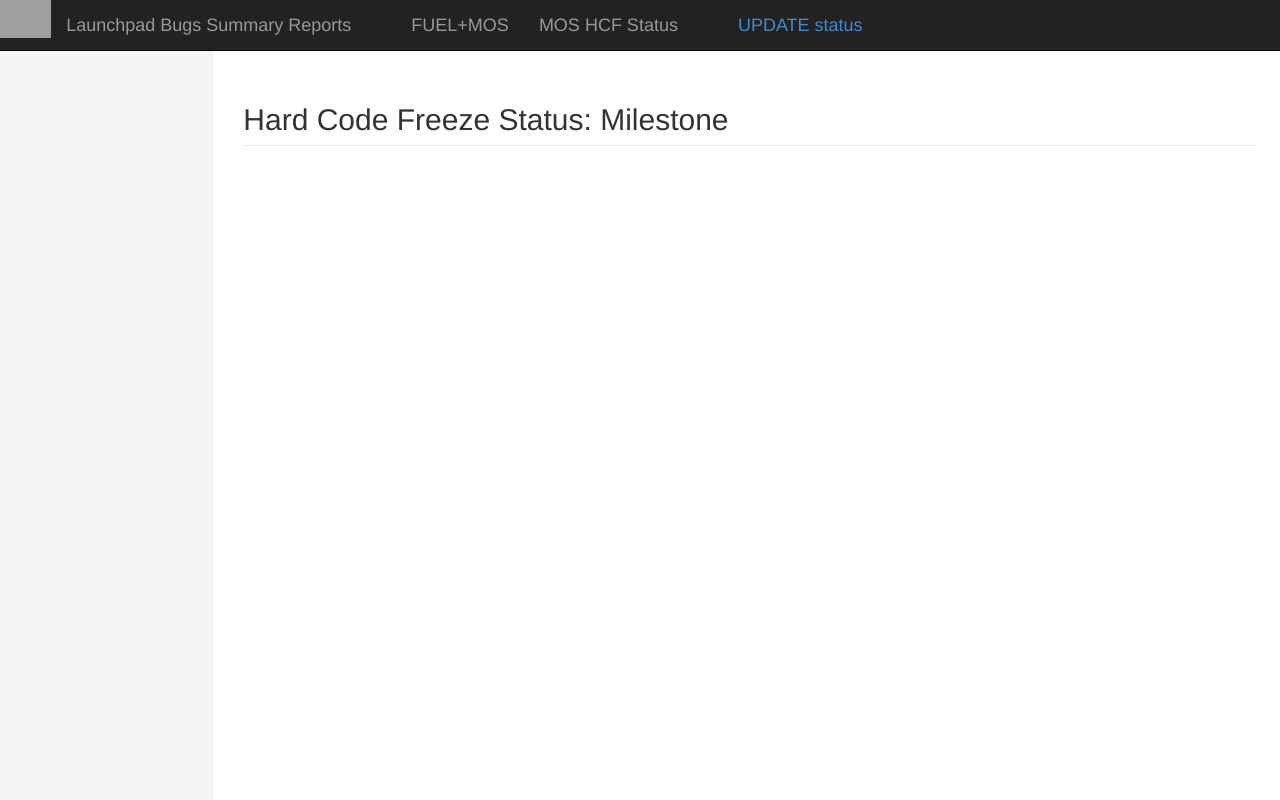
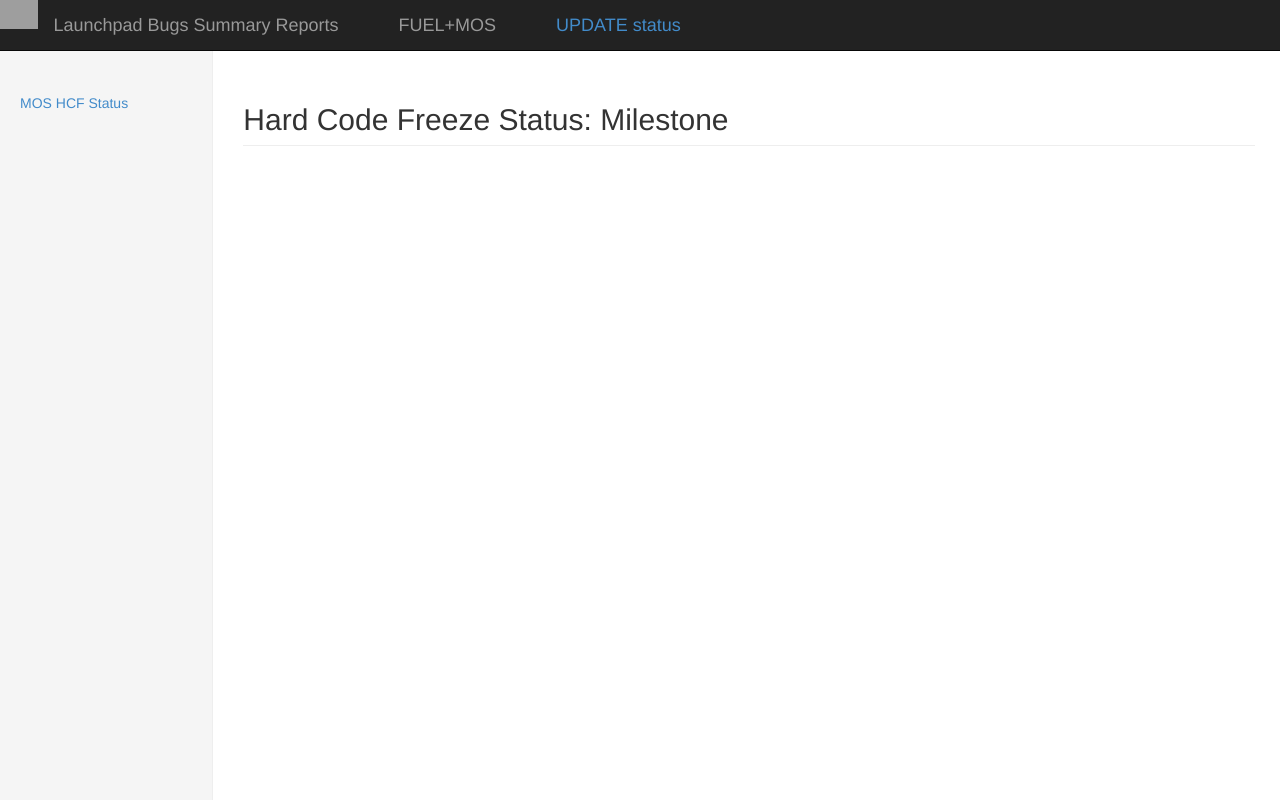
Before and after one commit to Mirantis/launchpad-reports-summary, a Flask app: template launchpad-reporting/templates/code_freeze_report.html in a window 1280 px wide. Run offline with Flask 2, Linux system fonts and the light colour scheme; the template is opened without the code that fills it, so the values that code supplies are empty; parts of the project's set-up code (start-up, migrations or seed data) failed here and were passed over; some libraries are stand-ins or nearby versions; grey boxes are pictures that could not be loaded.

Commit message:
Fix problems with update button
Transfer "MOS HCF" button in left side-bar and changes key_milestone
from 5.1 to 6.0. Because of this transfer button "UPDATE status" not
longer overlaps on left side-bar.

```diff
--- a/launchpad-reporting/main.py
+++ b/launchpad-reporting/main.py
@@ -25,7 +25,7 @@ prs = db.projects.find_one()["Project"]
 
 subprs = db.subprojects.find_one()["Subproject"]
 
-key_milestone = "5.1"
+key_milestone = "6.0"
 
 all_tags = ""
 for s in subprs:
@@ -116,8 +116,8 @@ def code_freeze_report(milestone_name):
     teams = ["Fuel", "Partners", "mos-linux", "mos-openstack"]
     exclude_tags = ["devops", "docs", "fuel-devops", "experimental"]
 
-    if milestone_name == "5.1" or milestone_name == "5.0.2":
-        milestone = ["5.1", "5.0.2"]
+    if milestone_name == "6.0":
+        milestone = ["6.0"]
         bugs = lpdata.code_freeze_statistic(milestone=milestone,
                                             teams=teams,
                                             exclude_tags=exclude_tags)
--- a/launchpad-reporting/templates/code_freeze_report.html
+++ b/launchpad-reporting/templates/code_freeze_report.html
@@ -13,6 +13,14 @@
     </ul>
     {% endif %}
     {% endfor %}
+
+    <ul class="nav nav-sidebar">
+
+        <li>
+            <a href="/project/code_freeze_report/{{ key_milestone }}">MOS HCF Status
+            </a>
+        </li>
+    </ul>
 </div>
 
 {% for team in teams %}
--- a/launchpad-reporting/templates/layout.html
+++ b/launchpad-reporting/templates/layout.html
@@ -53,12 +53,11 @@
 
       <div class="navbar navbar-inverse navbar-fixed-top" role="navigation">
       <div class="container-fluid">
-          <img src="http://www.mirantis.com/id/RasterMirantisLogo_HiRes_Tagline_Inverted.png" width="4%" align="left" alt="Mirantis Logo">
+          <img src="http://www.mirantis.com/id/RasterMirantisLogo_HiRes_Tagline_Inverted.png" width="3%" align="left" alt="Mirantis Logo">
         <div class="navbar-header">
           <a class="navbar-brand" href="/">Launchpad Bugs Summary Reports</a>
           <a class="navbar-brand" href=""></a>
           <a class="navbar-brand" href="/project/fuelplusmos/{{ key_milestone }}">FUEL+MOS</a>
-          <a class="navbar-brand" href="/project/code_freeze_report/{{ key_milestone }}">MOS HCF Status</a>
           {% for p in prs %}
              {% if p in ("fuel", "mos")%}
                 <a class="navbar-brand" href="/project/{{ p }}"><p><font style="text-transform:  uppercase;">{{ p }}</font></p></a>
```
Also changed, not shown: launchpad-reporting/templates/project_fuelmos.html (+7 -0 lines).
